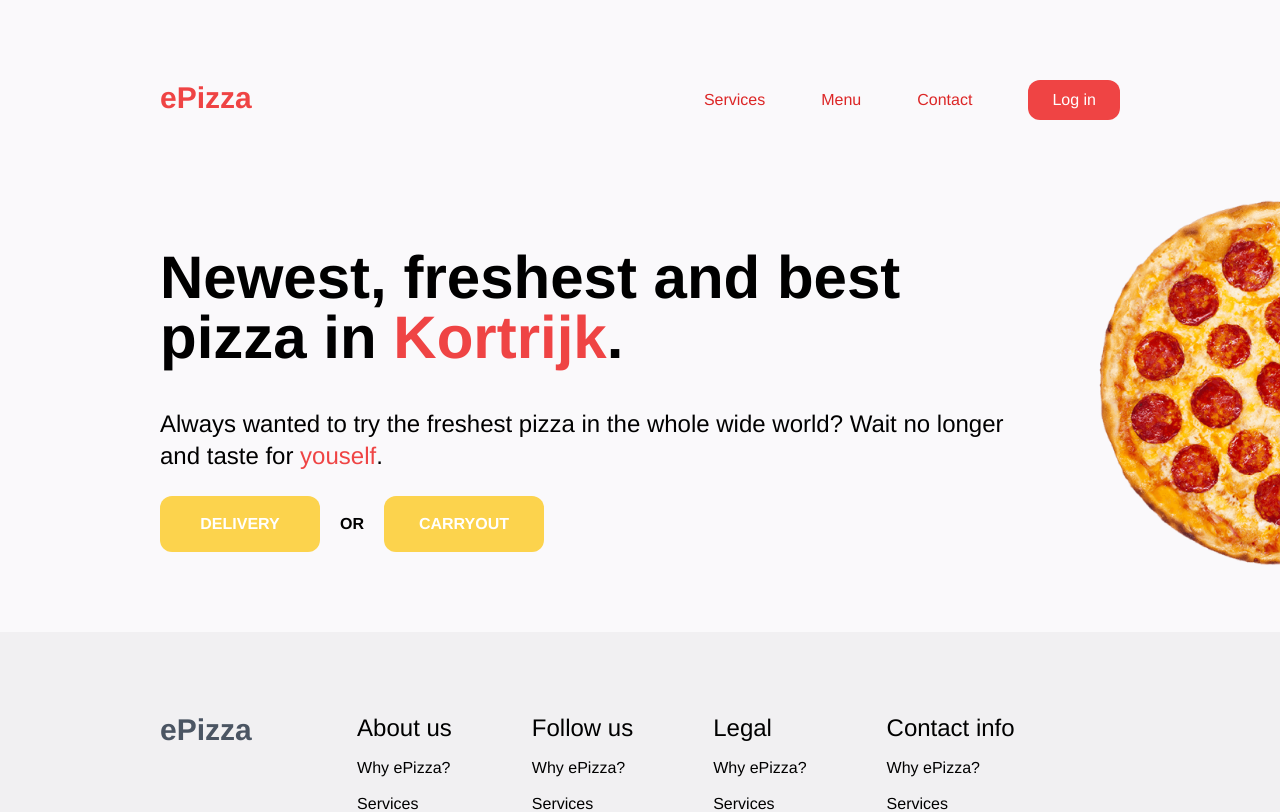
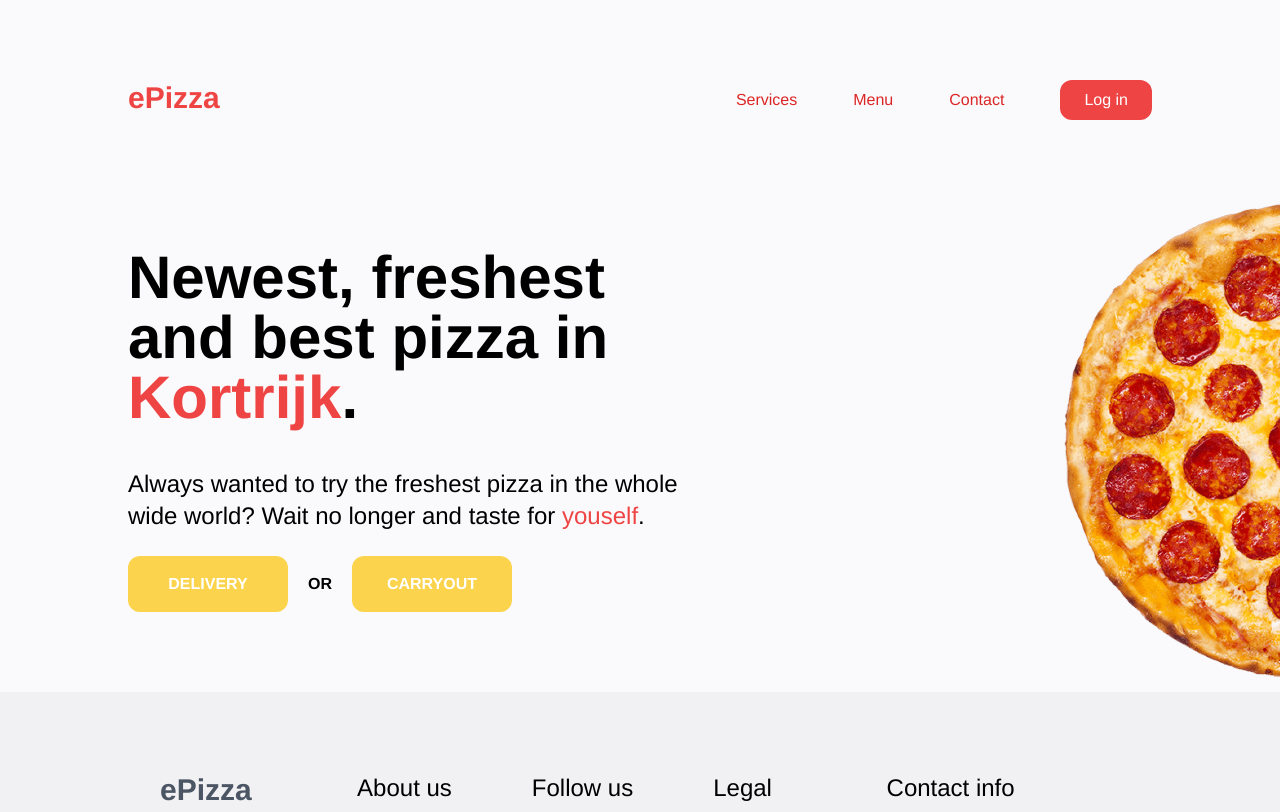
Before and after one commit to VanCoppenolleWout/ePizza_FSWD, a Vue app in the folder Frontend/ePizza/: page / in a window 1280 px wide. Shown: the top 812 px of the page. Built offline with nearby package versions, Linux system fonts and the light colour scheme.

Commit message:
pizza image

```diff
--- a/Frontend/ePizza/src/screens/Landingpage.vue
+++ b/Frontend/ePizza/src/screens/Landingpage.vue
@@ -13,7 +13,7 @@ export default defineComponent({
 </script>
 
 <template>
-  <div class="p-8 lg:py-20 lg:px-40 relative overflow-hidden">
+  <div class="p-8 lg:py-20 lg:px-32 relative overflow-hidden">
     <AppHeader />
     <div class="mt-32">
       <img
@@ -24,17 +24,18 @@ export default defineComponent({
           hidden
           md:block
           w-96
+          lg:w-input
           pointer-events-none
         "
         src="../assets/images/pizza-bg.png"
         alt=""
       />
       <div class="max-w-c1">
-        <h1 class="font-semibold text-6xl">
+        <h1 class="font-semibold text-6xl max-w-xl">
           Newest, freshest and best pizza in
           <span class="text-red-500">Kortrijk</span>.
         </h1>
-        <h2 class="font-medium text-2xl pt-10">
+        <h2 class="font-medium text-2xl pt-10 max-w-xl">
           Always wanted to try the freshest pizza in the whole wide world? Wait
           no longer and taste for <span class="text-red-500">youself</span>.
         </h2>
@@ -63,7 +64,6 @@ export default defineComponent({
         </div>
       </div>
     </div>
-
   </div>
   <AppFooter />
 </template>
@@ -72,4 +72,9 @@ export default defineComponent({
 .pizza-image {
   right: -200px;
 }
+@media (min-width: 1024px) {
+  .pizza-image {
+    right: -280px;
+  }
+}
 </style>
```
